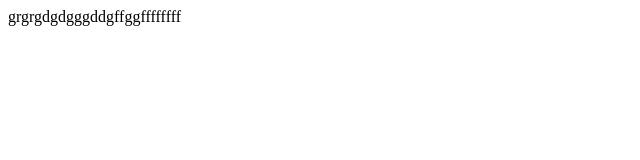
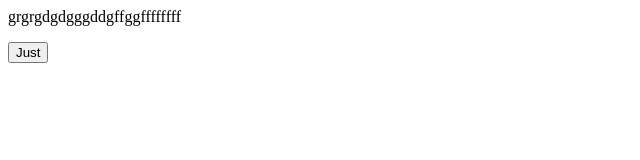
Before and after one commit to Rebel-Jasper/lop, a plain HTML site: page index.html in a window 1280 px wide. Shown: the whole page, without its empty margins (0-640 px from the left). Drawn offline with Linux system fonts and the light colour scheme.

Commit message:
Update index.html

```diff
--- a/index.html
+++ b/index.html
@@ -1 +1,2 @@
 <p>grgrgdgdgggddgffggffffffff</p>
+<button>Just</button>
```
